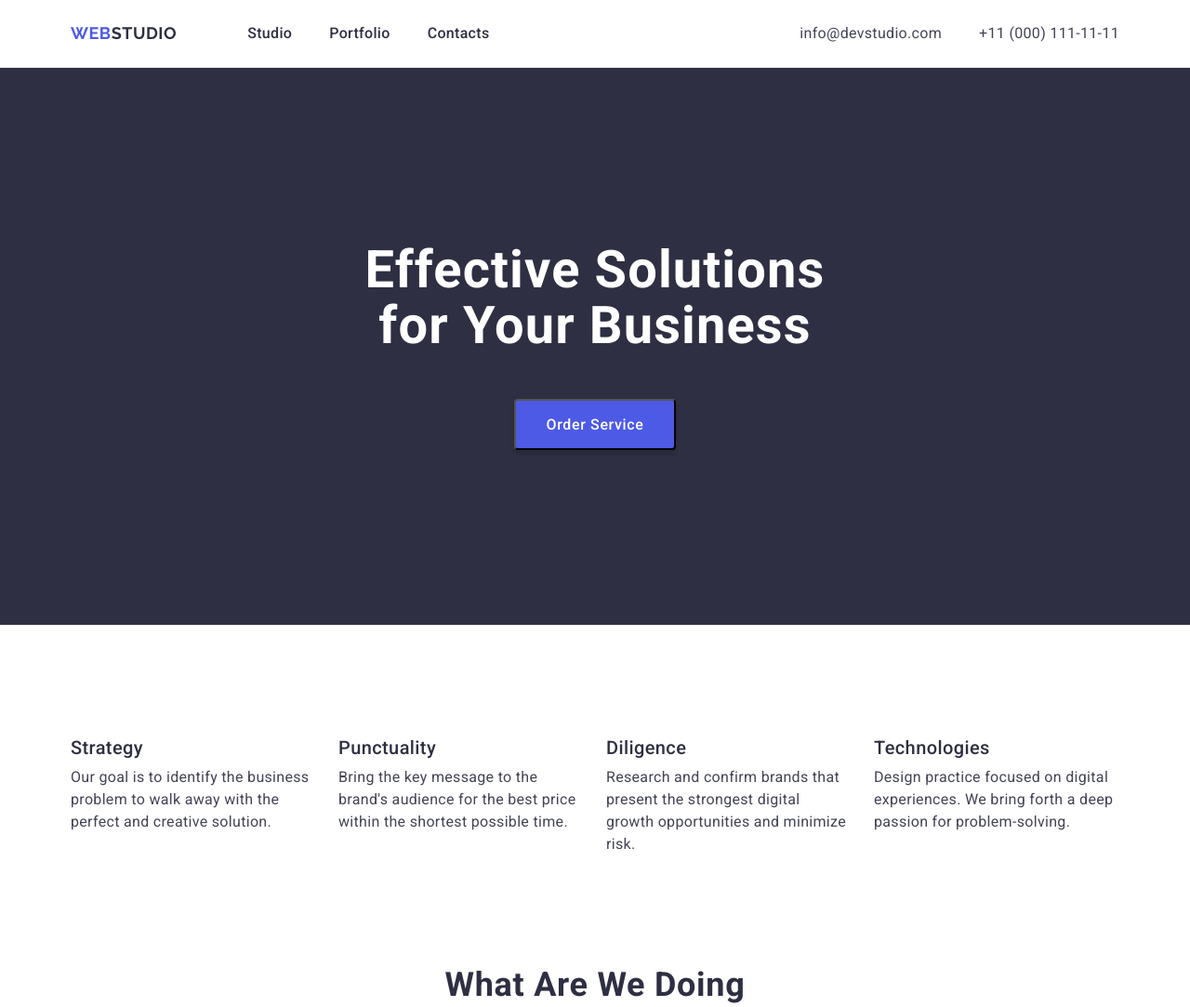
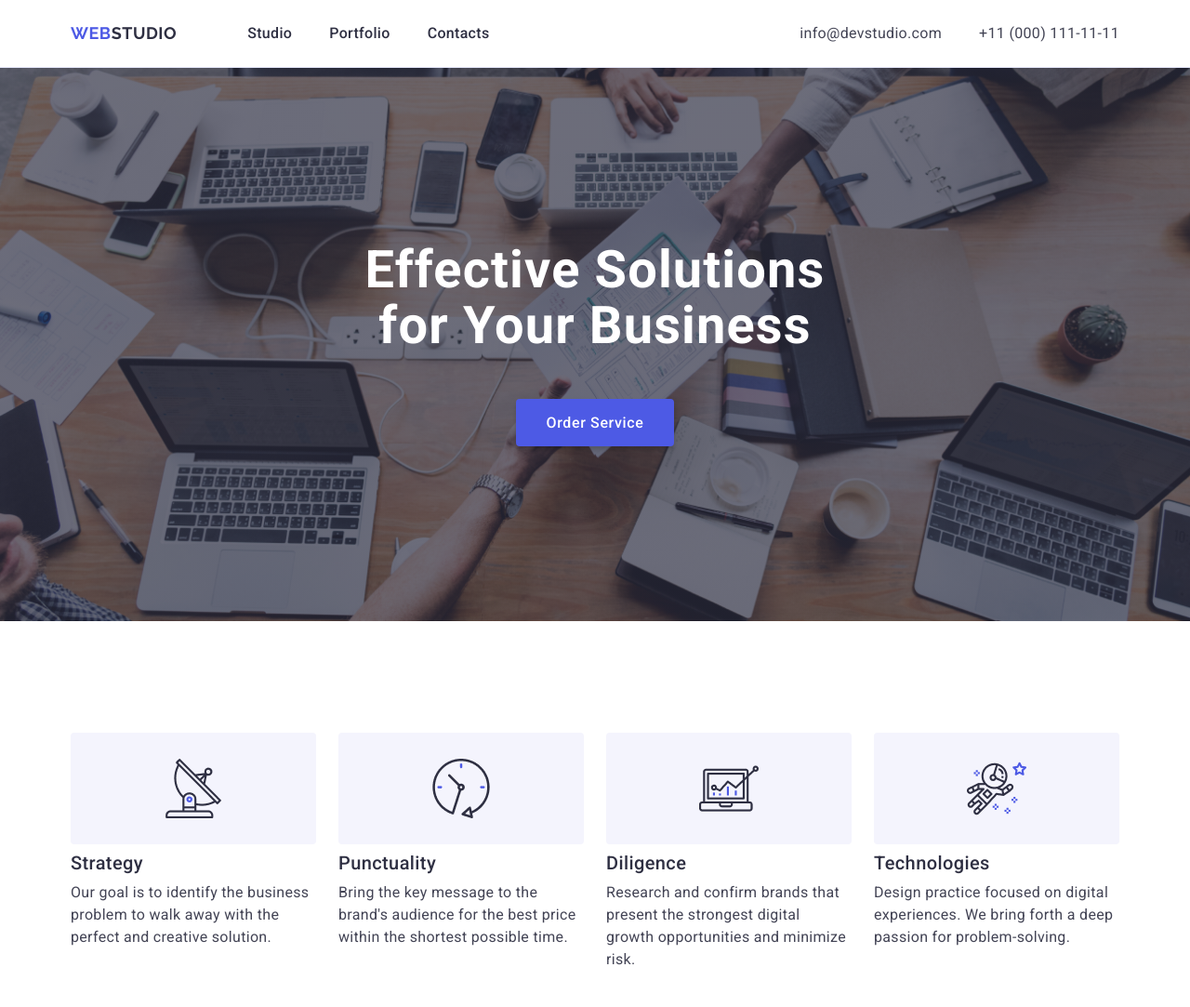
Before and after one commit to YYuliia1102/goit-markup-hw-04, a plain HTML site: page index.html in a window 1280 px wide. Shown: the top 1083 px of the page at 93% size. Drawn offline with Linux system fonts and the light colour scheme.

Commit message:
add icon section 1

```diff
--- a/css/styles.css
+++ b/css/styles.css
@@ -142,8 +142,17 @@ button {
   padding-top: 188px;
   padding-bottom: 188px;
 
-  background: var(--title-color);
-  text-align: center;
+  background-color: var(--title-color);
+  background-image: linear-gradient(
+      rgba(46, 47, 66, 0.7),
+      rgba(46, 47, 66, 0.7)
+    ),
+    url(../images/people-office.jpeg);
+  background-repeat: no-repeat;
+  background-size: cover;
+  background-position: center;
+
+  /* text-align: center; */
 }
 
 .hero .container {
@@ -177,6 +186,7 @@ button {
   background: var(--accent-color);
 
   box-shadow: 0px 4px 4px rgba(0, 0, 0, 0.15);
+  border: var(--accent-color);
   border-radius: 4px;
 }
 
@@ -205,7 +215,7 @@ button {
 
 .main-description-title {
   margin-bottom: 8px;
-
+  padding-top: 8px;
   font-weight: 500;
   font-size: 20px;
   line-height: 1.2;
@@ -214,6 +224,33 @@ button {
 .block-description {
   width: calc((100% - 72px) / 4);
 }
+
+.block-description::before {
+  display: block;
+  content: "";
+  height: 120px;
+  background-repeat: no-repeat;
+  background-position: center;
+  background-color: #f4f4fd;
+  border-radius: 4px;
+}
+
+.block-description:nth-child(1)::before {
+  background-image: url(../images/antenna.png);
+}
+
+.block-description:nth-child(2)::before {
+  background-image: url(../images/clock.png);
+}
+
+.block-description:nth-child(3)::before {
+  background-image: url(../images/diagram.png);
+}
+
+.block-description:nth-child(4)::before {
+  background-image: url(../images/astronaut.png);
+}
+
 .text-description {
   font-weight: 400;
   font-size: 16px;
@@ -336,12 +373,11 @@ button {
 }
 
 .filter-list {
-margin-bottom: 72px;
+  margin-bottom: 72px;
 
   display: flex;
   gap: 24px;
   justify-content: center;
-
 }
 .filter-item {
   display: flex;
```
Also changed, not shown: index.html (+1 -1 lines), images/antenna.png (added), images/astronaut.png (added), images/clock.png (added), images/diagram.png (added), images/people-office.jpeg (added), images/people-office.jpg (added), 2 other files.
